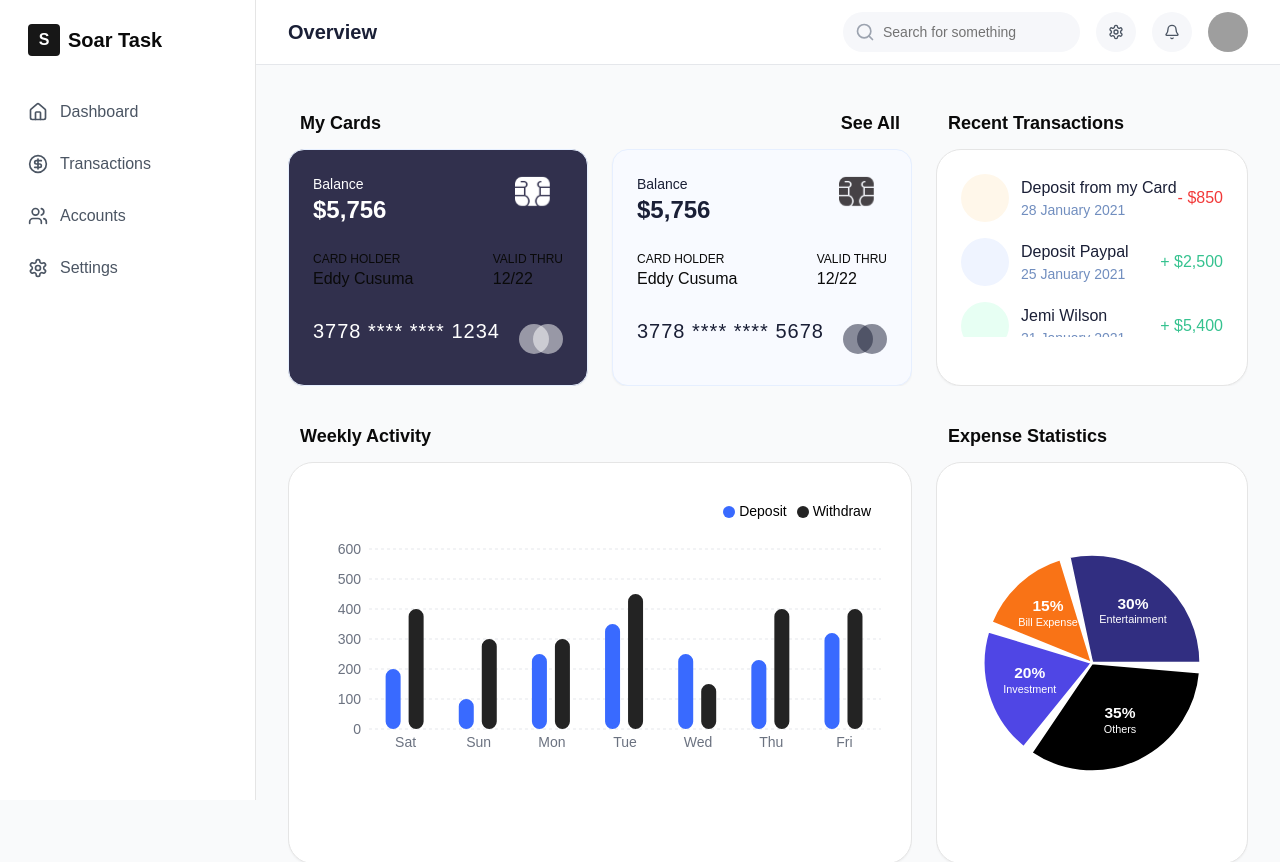
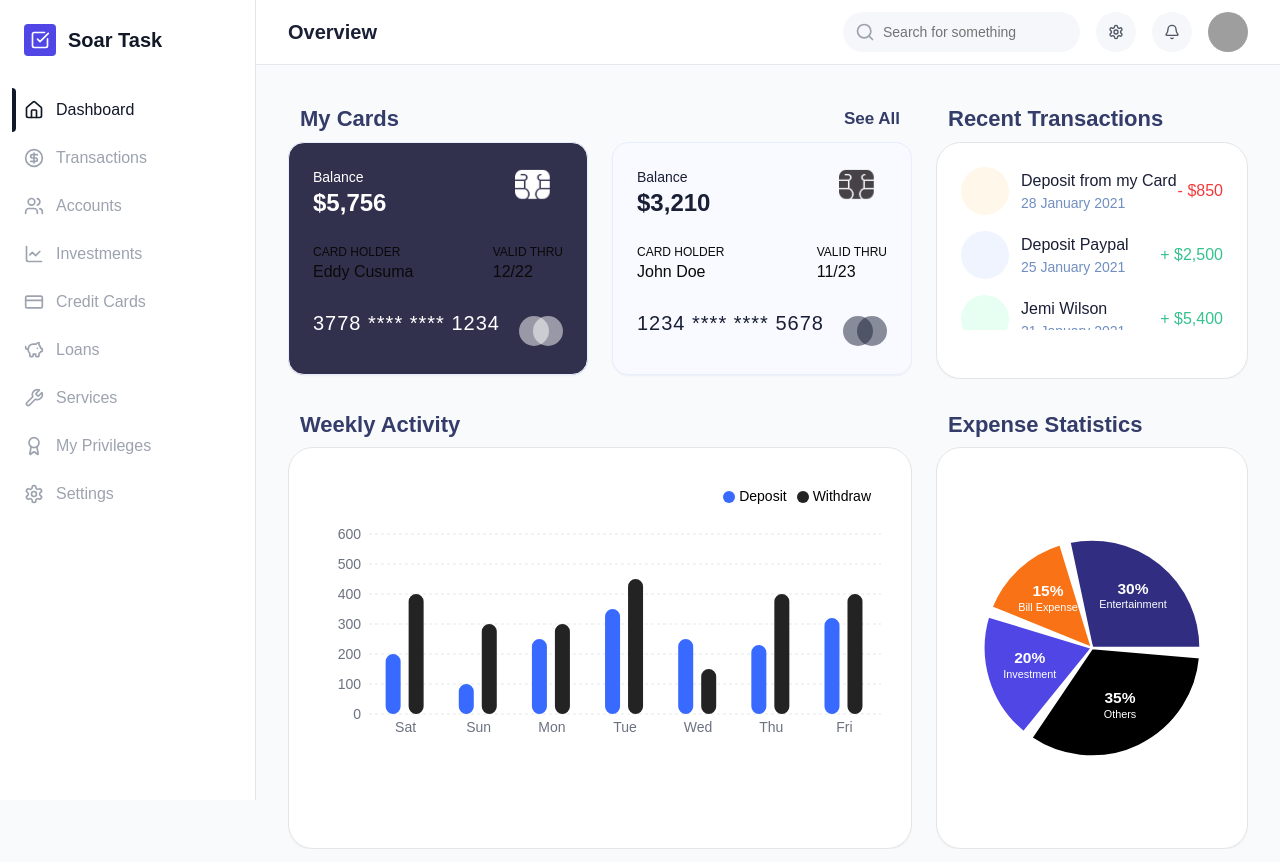
Before and after one commit to muditgoel2016/my-dashboard, a Next.js app: page /pages/dashboard in a window 1280 px wide. Shown: the top 862 px of the page. Built offline with nearby package versions, Linux system fonts and the light colour scheme; grey boxes are pictures that could not be loaded.

Commit message:
several changes

```diff
--- a/app/components/shared/desktop/nav.tsx
+++ b/app/components/shared/desktop/nav.tsx
@@ -1,39 +1,81 @@
-import React from 'react';
+import React, { useState, useEffect } from 'react';
+import Link from 'next/link';
 import {
   Home,
+  CircleDollarSign,
   Users,
+  LineChart,
+  CreditCard,
+  PiggyBank,
+  Wrench,
+  Award,
   Settings,
-  CircleDollarSign,
+  CheckSquare
 } from 'lucide-react';
 
+interface MenuItem {
+  icon: React.ReactNode;
+  label: string;
+  href: string;
+}
+
 const Nav: React.FC = () => {
-  const menuItems = [
+  const [mounted, setMounted] = useState<boolean>(false);
+  const [activePath, setActivePath] = useState<string>('/pages/dashboard');
+
+  // Handle client-side mounting
+  useEffect(() => {
+    setMounted(true);
+    const path = window.location.pathname;
+    setActivePath(path);
+  }, []);
+
+  const menuItems: MenuItem[] = [
     { icon: <Home size={20} />, label: 'Dashboard', href: '/pages/dashboard' },
     { icon: <CircleDollarSign size={20} />, label: 'Transactions', href: '/pages/transactions' },
     { icon: <Users size={20} />, label: 'Accounts', href: '/pages/accounts' },
-    { icon: <Settings size={20} />, label: 'Settings', href: '/pages/settings' },
+    { icon: <LineChart size={20} />, label: 'Investments', href: '/pages/investments' },
+    { icon: <CreditCard size={20} />, label: 'Credit Cards', href: '/pages/creditCards' },
+    { icon: <PiggyBank size={20} />, label: 'Loans', href: '/pages/loans' },
+    { icon: <Wrench size={20} />, label: 'Services', href: '/pages/services' },
+    { icon: <Award size={20} />, label: 'My Privileges', href: '/pages/privileges' },
+    { icon: <Settings size={20} />, label: 'Settings', href: '/pages/settings' }
   ];
 
   return (
-    <div className="w-64 bg-white border-r h-screen fixed left-0 top-0 px-3 py-6">
-      <div className="flex items-center gap-2 px-4 mb-8">
-        <div className="w-8 h-8 bg-primary rounded flex items-center justify-center">
-          <span className="text-white font-bold">S</span>
+    <div className="w-64 bg-white border-r h-screen fixed left-0 top-0">
+      <div className="flex items-center gap-3 px-6 py-6">
+        <div className="w-8 h-8 bg-indigo-600 rounded flex items-center justify-center">
+          <CheckSquare className="w-5 h-5 text-white" />
         </div>
-        <span className="text-xl font-semibold">Soar Task</span>
+        <span className="text-xl font-semibold text-gray-900">Soar Task</span>
       </div>
 
-      <nav className="space-y-1">
-        {menuItems.map((item) => (
-          <a
-            key={item.href}
-            href={item.href}
-            className="flex items-center gap-3 px-4 py-3 rounded-lg text-gray-600 hover:bg-gray-50 transition-colors"
-          >
-            {item.icon}
-            <span>{item.label}</span>
-          </a>
-        ))}
+      <nav className="px-3 py-2">
+        {menuItems.map((item) => {
+          const isActive = mounted && activePath === item.href;
+
+          return (
+            <Link
+              key={item.href}
+              href={item.href}
+              className={`flex items-center gap-3 px-3 py-2.5 rounded-lg transition-colors mb-1 relative
+                ${isActive
+                  ? 'text-gray-900 font-medium hover:bg-gray-50'
+                  : 'text-gray-400 hover:bg-gray-50 hover:text-gray-600'
+                }`}
+              onClick={() => setActivePath(item.href)}
+            >
+              {isActive && (
+                <div className="absolute left-0 top-0 h-full w-1 bg-gray-900 rounded-r" />
+              )}
+              <span className={isActive ? 'text-gray-900' : 'text-gray-400'}>
+                {item.icon}
+              </span>
+              <span>{item.label}</span>
+            </Link>
+          );
+        })}
       </nav>
     </div>
   );
--- /dev/null
+++ b/app/pages/creditCards/desktop/CreditCards.tsx
@@ -0,0 +1,72 @@
+import React from "react";
+import { Inter } from "next/font/google";
+import Sidenav from "@/app/components/shared/desktop/nav";
+import TopBar from "@/app/components/shared/desktop/top-bar";
+import { Card, CardContent } from "@/app/components/shared/common/card";
+import CreditCard from "@/app/components/dashboard/CreditCard";
+import MasterCardLogo from "@/app/components/dashboard/MasterCardLogo";
+import EMVChip from "@/app/components/dashboard/EMVChip";
+import EMVChipBlack from "@/app/components/dashboard/EMVChipBlack";
+import { dashboardDataService } from "@/app/services/dataServices/dashboard/dashboardDataService";
+
+const inter = Inter({ subsets: ["latin"], variable: "--font-inter" });
+
+export default function CreditCards() {
+  const [cardsData, setCardsData] = React.useState([]);
+
+  React.useEffect(() => {
+    const fetchCards = async () => {
+      try {
+        const cards = await dashboardDataService.getCardsData();
+        setCardsData(cards);
+      } catch (error) {
+        console.error('Error fetching cards data:', error);
+      }
+    };
+
+    fetchCards();
+  }, []);
+
+  return (
+    <div className={`${inter.variable} font-sans min-h-screen bg-gray-50 flex`}>
+      <Sidenav />
+      <div className="ml-64 flex-1">
+        <TopBar />
+        <main className="p-8">
+          {/* Page Header */}
+          <div className="mb-6">
+            <h2 className="text-[22px] font-semibold leading-[20.57px] text-[#343C6A]">
+              Credit Cards
+            </h2>
+          </div>
+
+          {/* Single White Card Container */}
+          <Card className="rounded-[25px]">
+            <CardContent>
+              {/* Flex Container for 3-column grid */}
+              <div className="flex flex-wrap gap-6 p-6">
+                {cardsData.map((card, index) => (
+                  <div key={index} className="basis-[calc(33.333%-1rem)] flex-grow">
+                    <CreditCard
+                      balance={card.balance}
+                      holder={card.holder}
+                      validThru={card.validThru}
+                      cardNumber={card.cardNumber}
+                      ChipImage={card.theme.bgColor === "bg-[#31304D]" ? EMVChip : EMVChipBlack}
+                      theme={{
+                        ...card.theme,
+                        creditProviderLogo: <MasterCardLogo
+                          fillColor={card.theme.bgColor === "bg-[#31304D]" ? "white" : "#1a1f36"}
+                        />
+                      }}
+                    />
+                  </div>
+                ))}
+              </div>
+            </CardContent>
+          </Card>
+        </main>
+      </div>
+    </div>
+  );
+}
--- /dev/null
+++ b/app/pages/creditCards/mobile/CreditCards.tsx
@@ -0,0 +1,72 @@
+import React, { useState } from "react";
+import { Inter } from "next/font/google";
+import TopBar from "@/app/components/shared/mobile/top-bar";
+import MobileNav from "@/app/components/shared/mobile/nav";
+import { Card, CardContent } from "@/app/components/shared/common/card";
+import CreditCard from "@/app/components/dashboard/CreditCard";
+import MasterCardLogo from "@/app/components/dashboard/MasterCardLogo";
+import EMVChip from "@/app/components/dashboard/EMVChip";
+import EMVChipBlack from "@/app/components/dashboard/EMVChipBlack";
+import { dashboardDataService } from "@/app/services/dataServices/dashboard/dashboardDataService";
+
+const inter = Inter({ subsets: ["latin"], variable: "--font-inter" });
+
+export default function CreditCards() {
+  const [cardsData, setCardsData] = React.useState([]);
+  const [isSidebarOpen, setIsSidebarOpen] = useState(false);
+
+  React.useEffect(() => {
+    const fetchCards = async () => {
+      try {
+        const cards = await dashboardDataService.getCardsData();
+        setCardsData(cards);
+      } catch (error) {
+        console.error('Error fetching cards data:', error);
+      }
+    };
+
+    fetchCards();
+  }, []);
+
+  return (
+    <div className={`${inter.variable} font-sans min-h-screen bg-gray-50 pb-16`}>
+      {/* Mobile TopBar */}
+      <TopBar
+        title="Credit Cards"
+        onMenuClick={() => setIsSidebarOpen(!isSidebarOpen)}
+      />
+
+      {/* Main Content */}
+      <main className="px-4 py-4">
+        {/* Single White Card Container */}
+        <Card className="rounded-2xl">
+          <CardContent className="p-4">
+            {/* Vertically stacked cards */}
+            <div className="flex flex-col gap-4">
+              {cardsData.map((card, index) => (
+                <div key={index}>
+                  <CreditCard
+                    balance={card.balance}
+                    holder={card.holder}
+                    validThru={card.validThru}
+                    cardNumber={card.cardNumber}
+                    ChipImage={card.theme.bgColor === "bg-[#31304D]" ? EMVChip : EMVChipBlack}
+                    theme={{
+                      ...card.theme,
+                      creditProviderLogo: <MasterCardLogo
+                        fillColor={card.theme.bgColor === "bg-[#31304D]" ? "white" : "#1a1f36"}
+                      />
+                    }}
+                  />
+                </div>
+              ))}
+            </div>
+          </CardContent>
+        </Card>
+      </main>
+
+      {/* Mobile Bottom Navigation */}
+      <MobileNav />
+    </div>
+  );
+}
--- /dev/null
+++ b/app/pages/creditCards/page.tsx
@@ -0,0 +1,11 @@
+"use client";
+
+import useMediaQuery from "@/app/services/otherServices/useMediaQuery";
+import MobileCreditCards from "./mobile/CreditCards";
+import DesktopCreditCards from "./desktop/CreditCards";
+
+export default function CreditCards() {
+  const isMobile = useMediaQuery("(max-width: 768px)");
+
+  return isMobile ? <MobileCreditCards /> : <DesktopCreditCards />;
+}
--- a/app/pages/dashboard/desktop/Dashboard.tsx
+++ b/app/pages/dashboard/desktop/Dashboard.tsx
@@ -1,5 +1,6 @@
 import React, { useState, useEffect } from 'react';
 import dynamic from 'next/dynamic';
+import Link from 'next/link';
 import Sidenav from '@/app/components/shared/desktop/nav';
 import TopBar from '@/app/components/shared/desktop/top-bar';
 import { Card, CardContent } from "@/app/components/shared/common/card";
@@ -10,6 +11,7 @@ import MasterCardLogo from '@/app/components/dashboard/MasterCardLogo';
 import EMVChip from '@/app/components/dashboard/EMVChip';
 import EMVChipBlack from '@/app/components/dashboard/EMVChipBlack';
 import { dashboardDataService } from '@/app/services/dataServices/dashboard/dashboardDataService';
+
 const BalanceHistory = dynamic(() => import('@/app/components/dashboard/BalanceHistory'), { ssr: false });
 const ExpenseStatistics = dynamic(() => import('@/app/components/dashboard/ExpenseStatistics'), { ssr: false });
 const WeeklyActivity = dynamic(() => import('@/app/components/dashboard/WeeklyActivity'), { ssr: false });
@@ -42,7 +44,6 @@ export default function Dashboard() {
         setCardsData(cards);
       } catch (error) {
         console.error('Error fetching dashboard data:', error);
-        // Handle error (e.g., show error message to user)
       }
     };
 
@@ -61,8 +62,18 @@ export default function Dashboard() {
               {/* Cards Wrapper */}
               <div className="flex flex-col basis-2/3 rounded-lg overflow-hidden">
                 <div className="p-3 flex justify-between items-center bg-inherit">
-                  <h2 className="text-lg font-semibold">My Cards</h2>
-                  <span className="text-lg font-semibold hover:underline cursor-pointer">See All</span>
+                  <h2 className="text-[22px] font-semibold leading-[20.57px] text-[#343C6A]">
+                    My Cards
+                  </h2>
+                  <Link
+                    href="/pages/creditCards"
+                    className="text-[17px] font-semibold leading-[20.57px] text-[#343C6A]
+                             hover:scale-105 active:scale-100
+                             hover:underline transition-all duration-200
+                             cursor-pointer text-right underline-offset-2"
+                  >
+                    See All
+                  </Link>
                 </div>
                 <div className="flex gap-6 h-[calc(100%-48px)]">
                   {cardsData.map((card, index) => (
@@ -84,7 +95,9 @@ export default function Dashboard() {
               {/* Recent Transactions */}
               <div className="flex flex-col basis-1/3 rounded-lg overflow-hidden">
                 <div className="p-3 flex justify-between items-center bg-inherit">
-                  <h2 className="text-lg font-semibold">Recent Transactions</h2>
+                  <h2 className="text-[22px] font-semibold leading-[20.57px] text-[#343C6A]">
+                    Recent Transactions
+                  </h2>
                 </div>
                 <RecentTransactions transactions={transactionsData} />
               </div>
@@ -94,7 +107,9 @@ export default function Dashboard() {
               {/* Weekly Activity */}
               <div className="flex flex-col basis-2/3 rounded-lg overflow-hidden">
                 <div className="p-3 flex justify-between items-center bg-inherit">
-                  <h2 className="text-lg font-semibold">Weekly Activity</h2>
+                  <h2 className="text-[22px] font-semibold leading-[20.57px] text-[#343C6A]">
+                    Weekly Activity
+                  </h2>
                 </div>
                 <Card className="flex-1 rounded-[25px]">
                   <CardContent className="h-[calc(100%-48px)]">
@@ -107,7 +122,9 @@ export default function Dashboard() {
               {/* Expense Statistics */}
               <div className="flex flex-col basis-1/3 rounded-lg overflow-hidden">
                 <div className="p-3 flex justify-between items-center bg-inherit">
-                  <h2 className="text-lg font-semibold">Expense Statistics</h2>
+                  <h2 className="text-[22px] font-semibold leading-[20.57px] text-[#343C6A]">
+                    Expense Statistics
+                  </h2>
                 </div>
                 <Card className="flex-1 rounded-[25px]">
                   <CardContent className="h-[400px] flex items-center justify-center">
@@ -121,7 +138,9 @@ export default function Dashboard() {
               {/* Quick Transfer */}
               <div className="flex flex-col basis-1/3 rounded-lg overflow-hidden">
                 <div className="p-3 flex justify-between items-center bg-inherit">
-                  <h2 className="text-lg font-semibold">Quick Transfer</h2>
+                  <h2 className="text-[22px] font-semibold leading-[20.57px] text-[#343C6A]">
+                    Quick Transfer
+                  </h2>
                 </div>
                 <Card className="flex-1 rounded-[25px]">
                   <CardContent className="p-0 flex items-center justify-center h-full">
@@ -135,7 +154,9 @@ export default function Dashboard() {
               {/* Balance History */}
               <div className="flex flex-col basis-2/3 rounded-lg overflow-hidden">
                 <div className="p-3 flex justify-between items-center bg-inherit">
-                  <h2 className="text-lg font-semibold">Balance History</h2>
+                  <h2 className="text-[22px] font-semibold leading-[20.57px] text-[#343C6A]">
+                    Balance History
+                  </h2>
                 </div>
                 <Card className="flex-1 rounded-[25px]">
                   <CardContent className="h-[calc(100%-48px)]">
--- a/app/pages/dashboard/mobile/Dashboard.tsx
+++ b/app/pages/dashboard/mobile/Dashboard.tsx
@@ -94,34 +94,42 @@ export default function MobileDashboard() {
         </div>
 
         {/* Weekly Activity */}
+        <div>
+          <h2 className="text-lg font-semibold mb-4">Weekly Activity</h2>
           <div className="bg-white p-4 rounded-xl">
-          <h2 className="text-lg font-semibold mb-4">Weekly Activity</h2>
             <WeeklyActivity data={weeklyData} />
+          </div>
         </div>
 
         {/* Expense Statistics */}
+        <div>
+          <h2 className="text-lg font-semibold mb-4">Expense Statistics</h2>
           <div className="bg-white p-4 rounded-xl">
-          <h2 className="text-lg font-semibold mb-4">Expense Statistics</h2>
             <div className="flex flex-col items-center">
               <ExpenseStatistics data={expenseData} />
             </div>
           </div>
+        </div>
 
         {/* Quick Transfer */}
+        <div>
+          <h2 className="text-lg font-semibold mb-4">Quick Transfer</h2>
           <div className="bg-white p-4 rounded-xl">
-          <h2 className="text-lg font-semibold mb-4">Quick Transfer</h2>
             <QuickTransfer
               users={quickTransferData}
               defaultAmount="$25.50"
             />
           </div>
+        </div>
 
         {/* Balance History */}
+        <div>
+          <h2 className="text-lg font-semibold mb-4">Balance History</h2>
           <div className="bg-white p-4 rounded-xl">
-          <h2 className="text-lg font-semibold mb-4">Balance History</h2>
             <div className="overflow-x-auto">
               <div className="min-w-[340px]">
                 <BalanceHistory data={balanceHistoryData} />
+              </div>
             </div>
           </div>
         </div>
--- a/app/services/endpointHandlerServices/dashboard/dashboardHandlerService.ts
+++ b/app/services/endpointHandlerServices/dashboard/dashboardHandlerService.ts
@@ -26,16 +26,16 @@ export function getCardsData() {
     },
     {
       id: 2,
-      balance: "5,756",
-      holder: "Eddy Cusuma",
-      validThru: "12/22",
-      cardNumber: "3778 **** **** 5678",
+      balance: "3,210",
+      holder: "John Doe",
+      validThru: "11/23",
+      cardNumber: "1234 **** **** 5678",
       theme: {
         bgColor: "bg-[#f8faff]",
         textPrimaryColor: "text-[#1a1f36]",
       }
-    }
-  ]
+    },
+  ];
 }
 
 export function getExpenseStatisticsData() {
--- a/package.json
+++ b/package.json
@@ -9,6 +9,8 @@
     "lint": "next lint"
   },
   "dependencies": {
+    "@fontsource/inter": "^5.1.0",
+    "@next/font": "^14.2.15",
     "@radix-ui/react-avatar": "^1.1.1",
     "@radix-ui/react-slot": "^1.1.0",
     "@radix-ui/react-tabs": "^1.1.1",
--- a/tailwind.config.ts
+++ b/tailwind.config.ts
@@ -55,6 +55,9 @@ export default {
         lg: 'var(--radius)',
         md: 'calc(var(--radius) - 2px)',
         sm: 'calc(var(--radius) - 4px)'
+      },
+      fontFamily: {
+        sans: ['var(--font-inter)', 'sans-serif'],
       }
     }
   },
```
Also changed, not shown: 1 other file (tests, documents, lock files or other folders). Lines whose indentation alone changed are shown as unchanged.
